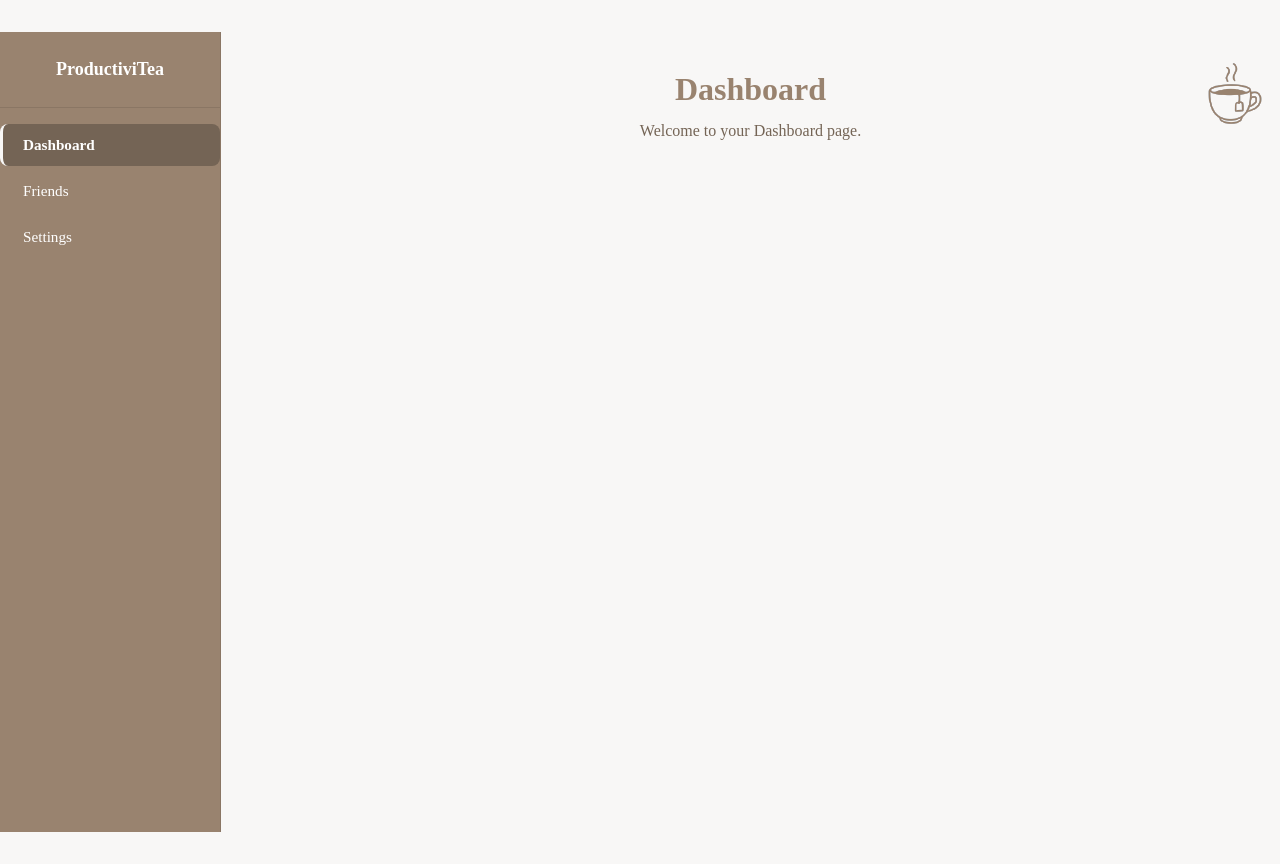
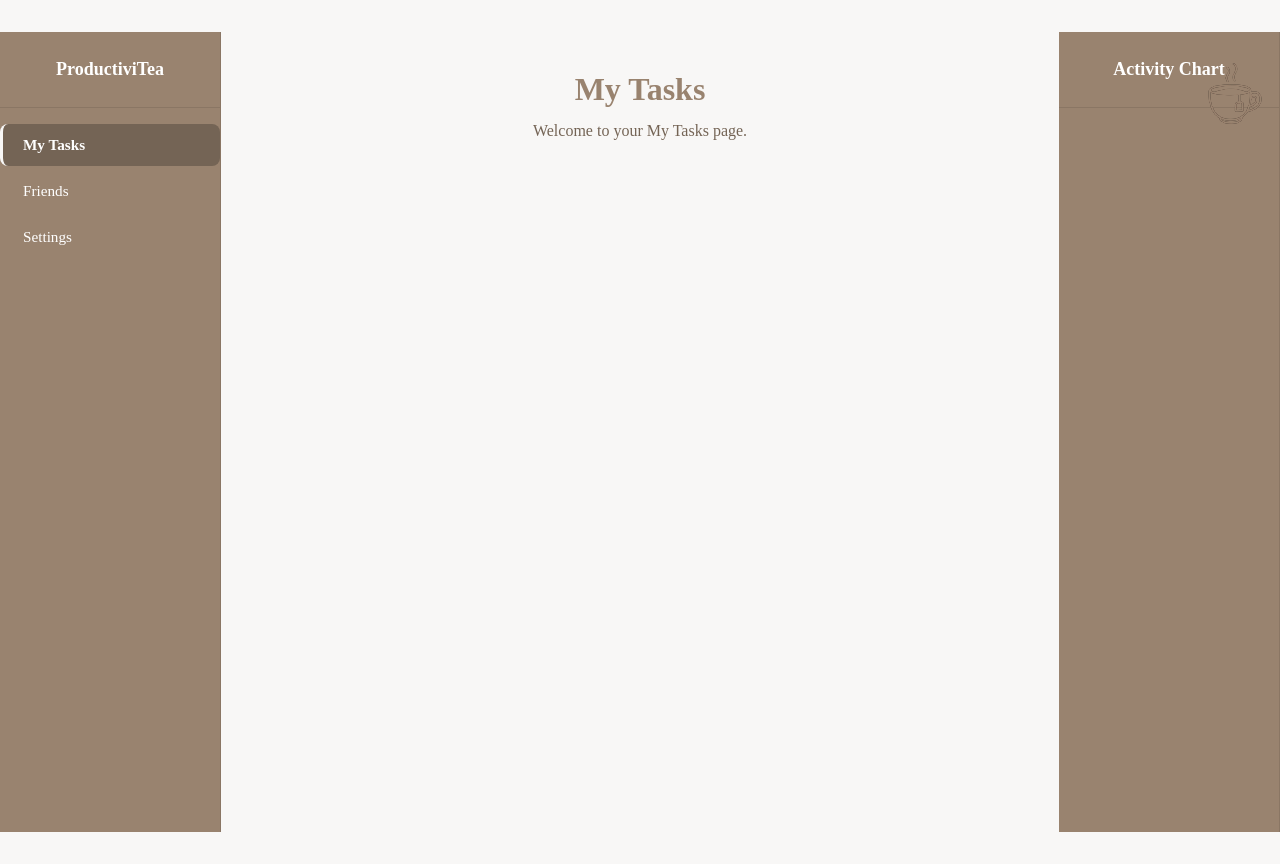
Before and after one commit to Oasis-NEU/s26-group-9, a React (Vite) app in the folder react-appp/: page /dashboard in a window 1280 px wide. Built offline with nearby package versions, Linux system fonts and the light colour scheme; a web font is replaced by a local one.

Commit message:
added my tasks and activity center sidebar on right

```diff
--- a/react-appp/src/pages/dashboard.css
+++ b/react-appp/src/pages/dashboard.css
@@ -112,3 +112,19 @@
         padding: 24px;
     }
 }
+
+.dashboard-right-sidebar {
+    width: 220px;
+    background-color: #99836F;
+    color: #ffffff;
+    display: flex;
+    flex-direction: column;
+    border-right: 1px solid #8a7664;
+}
+
+.dashboard-right-title {
+    padding: 24px 20px;
+    font-size: 1.125rem;
+    font-weight: 700;
+    border-bottom: 1px solid #8a7664;
+}
--- a/react-appp/src/pages/dashboard.jsx
+++ b/react-appp/src/pages/dashboard.jsx
@@ -2,10 +2,10 @@ import { useState } from "react";
 import { Link } from 'react-router-dom';
 import './dashboard.css';
 
-const navItems = ["Dashboard", "Friends", "Settings"];
+const navItems = ["My Tasks", "Friends", "Settings"];
 
 export default function Dashboard() {
-  const [active, setActive] = useState("Dashboard");
+  const [active, setActive] = useState("My Tasks");
 
   return (
     <div className="dashboard-page">
@@ -42,6 +42,13 @@ export default function Dashboard() {
         <h1 className="dashboard-title">{active}</h1>
         <p className="dashboard-text">Welcome to your {active} page.</p>
       </main>
+
+      <aside className="dashboard-right-sidebar">
+        <div className="dashboard-right-title">Activity Chart</div>
+        <div className="dashboard-graph-container">
+          {/* your graph goes here */}
+        </div>
+      </aside>
     </div>
   );
 }
```
Also changed, not shown: react-appp/src/pages/launch.css (line endings or trailing spaces).
